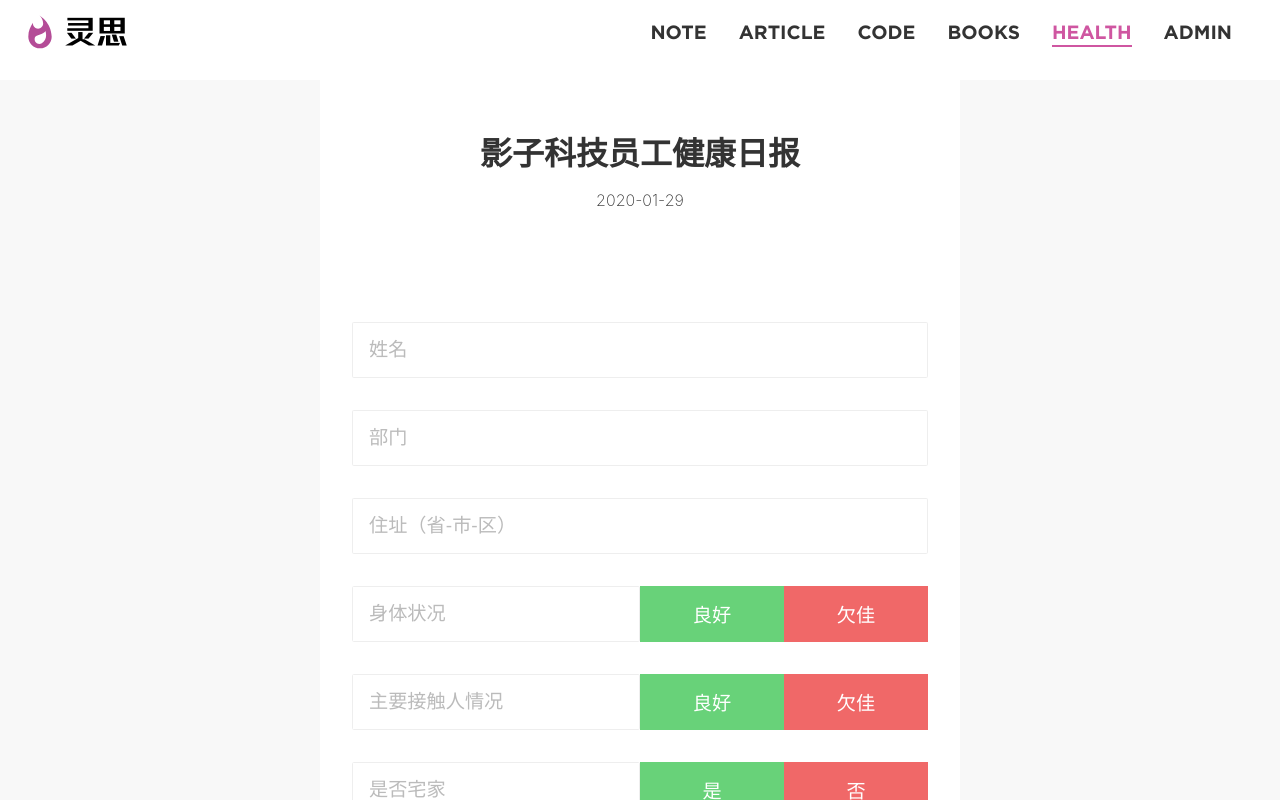
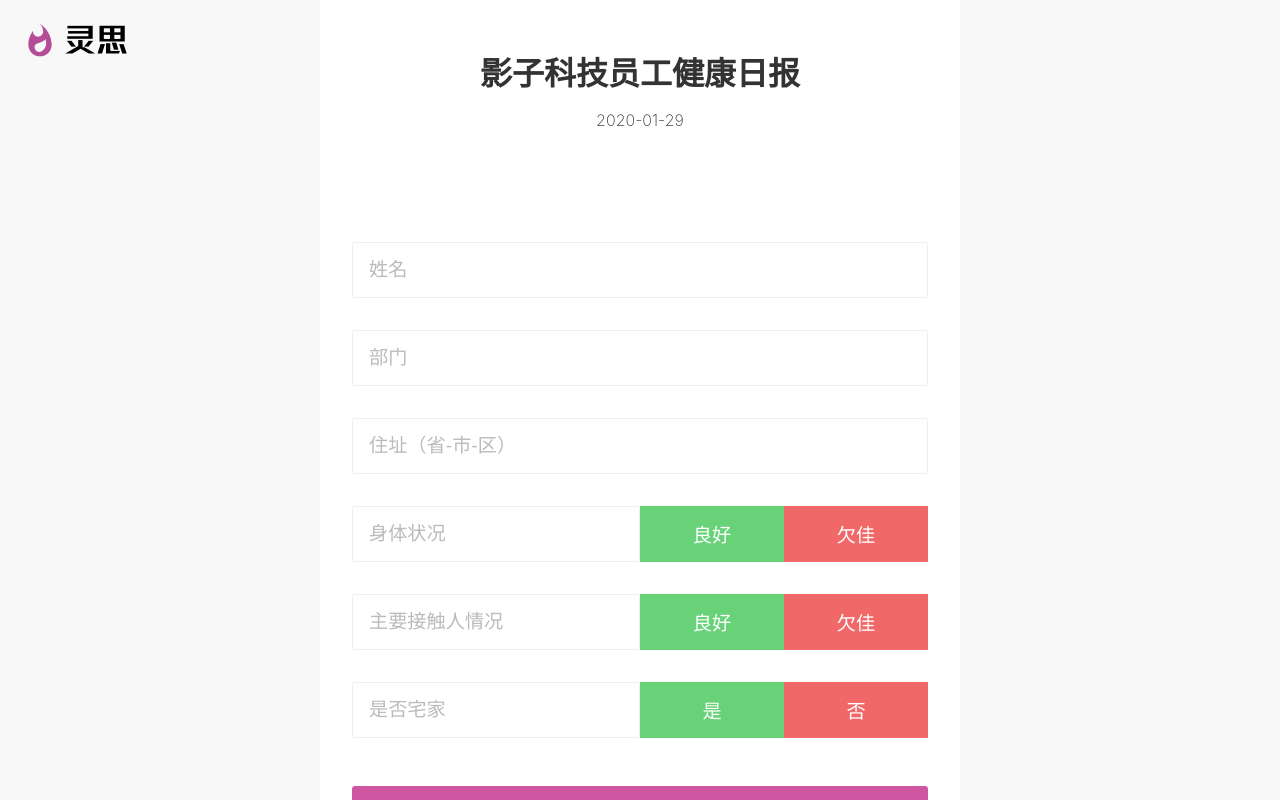
Before and after one commit to DoubleJan/spirit-thought, a React app: page / in a window 1280 px wide. Both pictures are taken after a click on the element "HEALTH". Shown: the top 800 px of the page. Built offline with nearby package versions, Linux system fonts and the light colour scheme.

Commit message:
update: 优化pc端横屏health页面header显示样式

```diff
--- a/src/App.tsx
+++ b/src/App.tsx
@@ -21,7 +21,8 @@ function App() {
   return (
     <HashRouter>
       <div className="App">
-        {!href.includes('health') && <Header />}
+        {/* {!href.includes('health') && <Header />} */}
+        <Header />
         <div className={`${href.includes('/health') ? '' : 'page-body'}`}>
           <Switch>
             <Route exact path="/" component={Home} />
--- a/src/components/header/Header.tsx
+++ b/src/components/header/Header.tsx
@@ -7,8 +7,15 @@ import './header.less';
 function Header() {
   const history = useHistory();
   const location = useLocation();
-
-  return (
+  console.log('location: ', location);
+  // location.pathname.includes('health') ? null :
+  return location.pathname.includes('health') ? (
+    <div className={'health-header-title-wrap'} onClick={() => history.push('/')}>
+      <img src="/assets/img/fire-active.svg" alt="" />
+      <p className={"health-header-title"}>灵思</p>
+    </div>
+  ) : (
+      (
         <header className={'header-wrap'}>
           <div className={'header-title-wrap'} onClick={() => history.push('/')}>
             <img src="/assets/img/fire-active.svg" alt="" />
@@ -55,6 +62,7 @@ function Header() {
           </div>
         </header>
       )
+    )
 }
 
 export default Header;
--- a/src/components/header/header.less
+++ b/src/components/header/header.less
@@ -24,7 +24,6 @@
   line-height: 4rem;
   padding: 0 1rem;
   padding-bottom: 1rem;
-  // border-bottom: @LINE_COLOR solid 1px;
 
   // header标题的包裹元素
   .header-title-wrap {
@@ -110,6 +109,43 @@
   }
 }
 
+// health页面的样式
+.health-header-title-wrap {
+  position: fixed;
+  top: 1rem;
+  left: 1rem;
+  cursor: pointer;
+
+  img, p {
+    display: inline-block;
+    vertical-align: middle;
+  }
+
+  img {
+    width: 3rem;
+  }
+
+  p {
+    font-size: 2rem;
+    font-family: WGTitle;
+  }
+}
+
+.health-header-title-wrap:hover {
+  color: @THEME_COLOR;
+  transition: all .2s;
+}
+
+// 如果是health页面，1000px以下，不显示左上角网站名称和logo
+@media screen and (max-width: 1000px) {
+  .health-header-title-wrap {
+    display: none;
+  }
+}
+
+
+
+
 // 900px以下，不显示admin路由
 @media screen and (max-width: 900px) {
   .header-wrap .none-admin {
```
Lines whose indentation alone changed are shown as unchanged.
